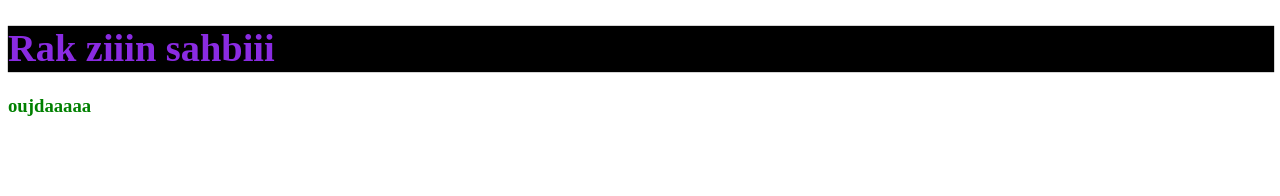
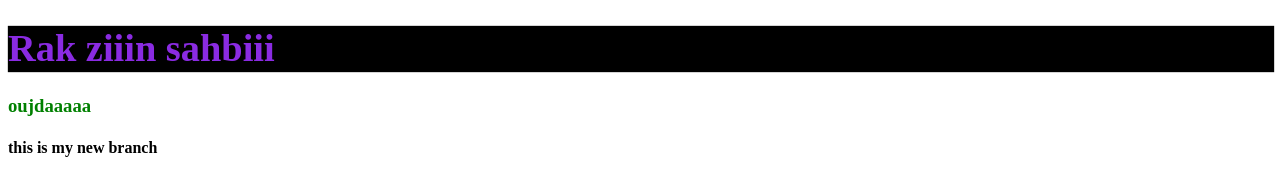
Before and after one commit to Zaid-Elajouri/first_git_Test, a plain HTML site: page index.html in a window 1280 px wide. Drawn offline with Linux system fonts and the light colour scheme.

Commit message:
adding h4

```diff
--- a/index.html
+++ b/index.html
@@ -10,6 +10,7 @@
 <body>
     <h1>Rak ziiin sahbiii</h1>
     <h3>oujdaaaaa</h3>
+    <h4>this is my new branch</h4>
     <script src="app.js"></script>
 </body>
 </html>
```
